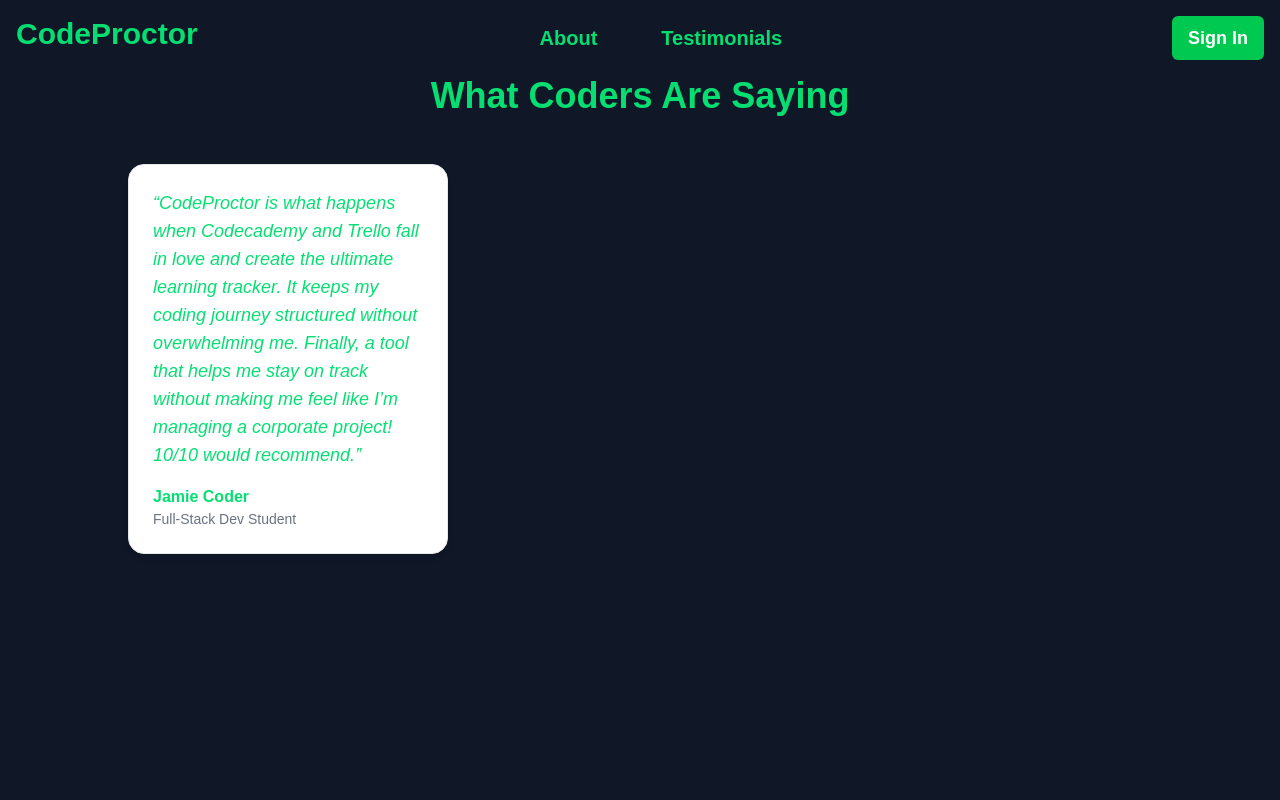
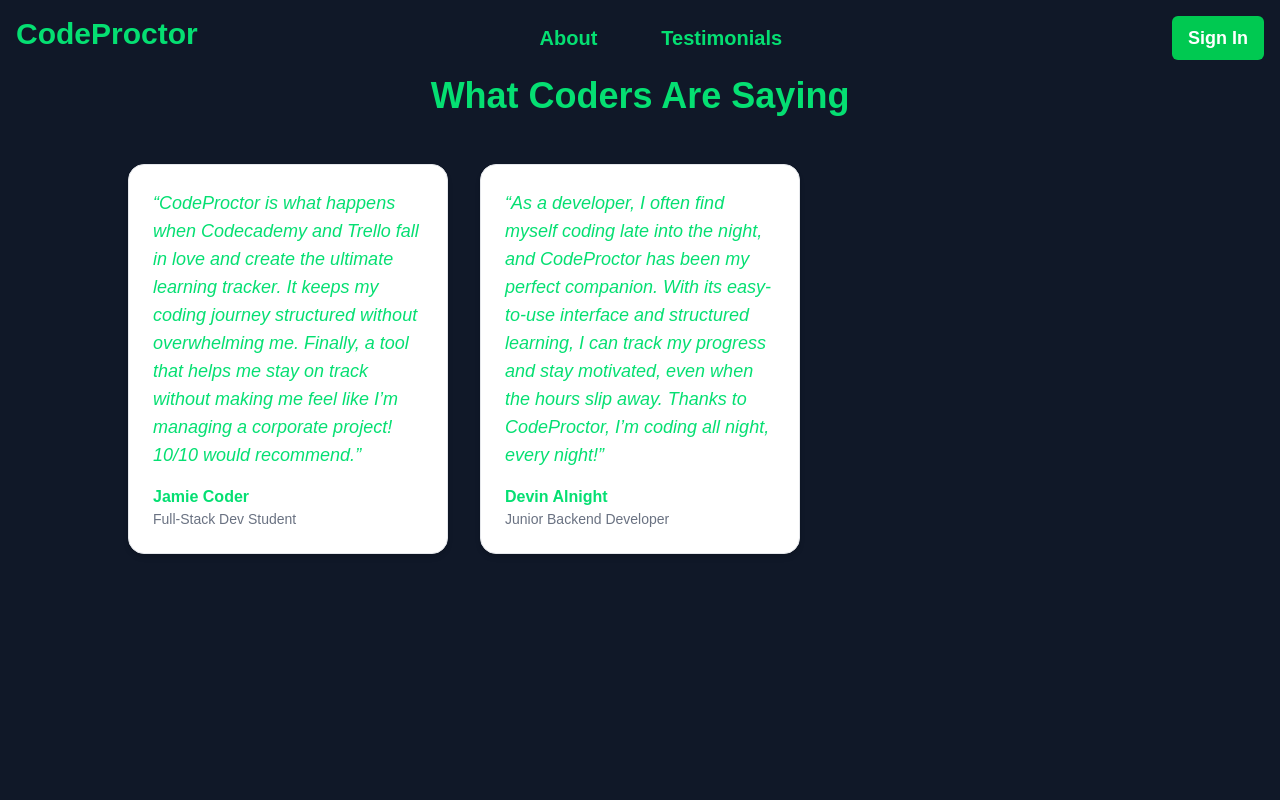
Before and after one commit to thedevarchive/code-proctor, a Next.js app: page /testimonials in a window 1280 px wide. Shown: the top 800 px of the page. Built offline with nearby package versions, Linux system fonts and the light colour scheme.

Commit message:
Added one testimonial

```diff
--- a/src/app/testimonials/page.js
+++ b/src/app/testimonials/page.js
@@ -10,6 +10,11 @@ export default function Testimonials() {
             name: "Jamie Coder",
             title: "Full-Stack Dev Student",
             quote: "CodeProctor is what happens when Codecademy and Trello fall in love and create the ultimate learning tracker. It keeps my coding journey structured without overwhelming me. Finally, a tool that helps me stay on track without making me feel like I’m managing a corporate project! 10/10 would recommend.",
+        },
+        {
+            name: "Devin Alnight",
+            title: "Junior Backend Developer",
+            quote: "As a developer, I often find myself coding late into the night, and CodeProctor has been my perfect companion. With its easy-to-use interface and structured learning, I can track my progress and stay motivated, even when the hours slip away. Thanks to CodeProctor, I’m coding all night, every night!",
         },
     ];
 
```
